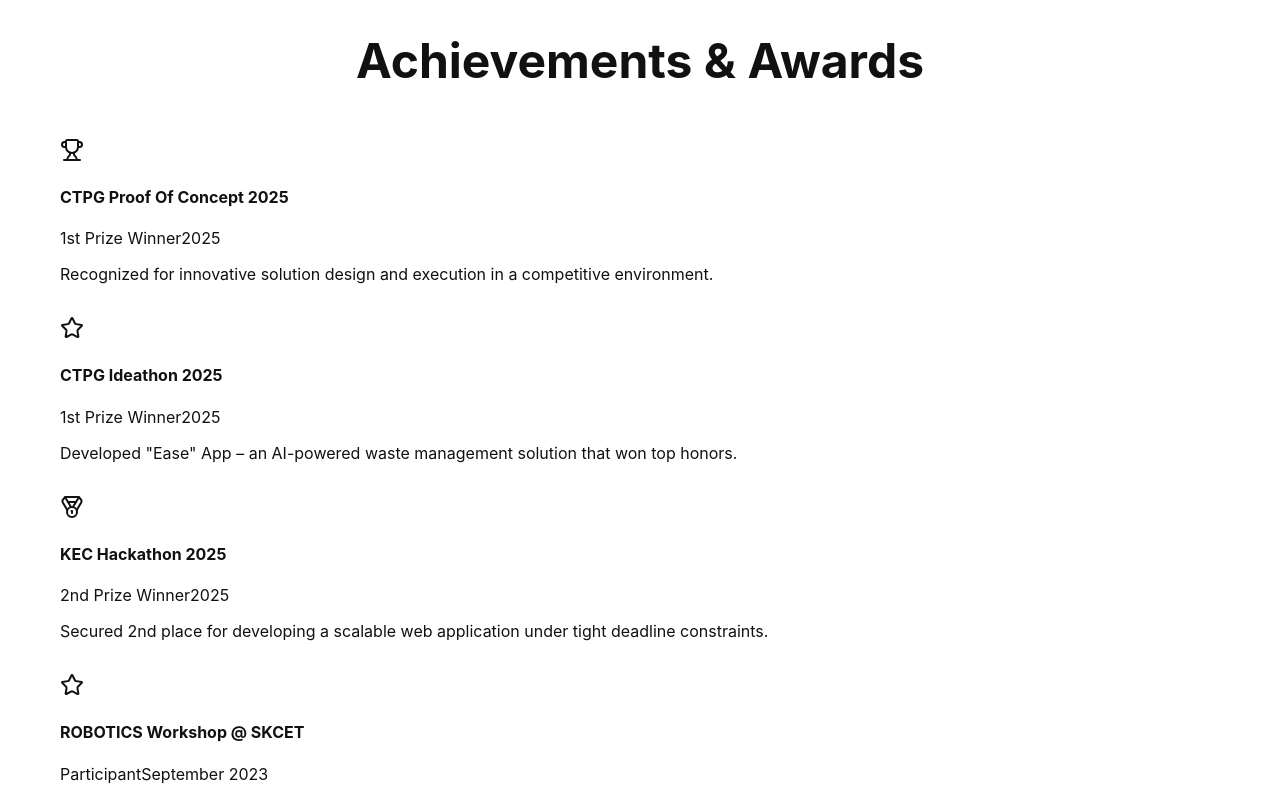
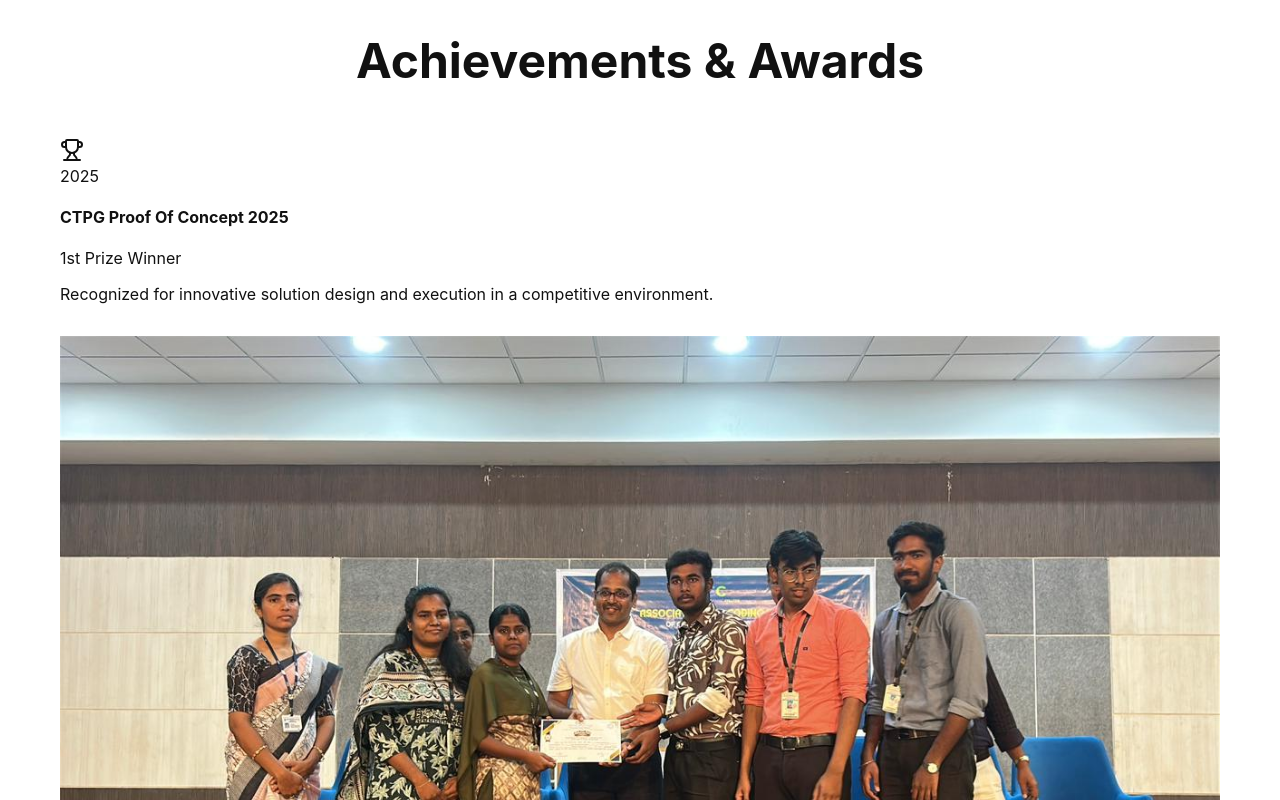
Before and after one commit to kiruthik13/portfolio, a React (Vite) app in the folder frontend/: page / in a window 1280 px wide. Shown: the part 1820-2620 px from the top of the page. Built offline with nearby package versions, Linux system fonts and the light colour scheme.

Commit message:
Update Fencing URLs and add CTPG Ideathon prize image

```diff
--- a/frontend/src/components/AchievementsSection.jsx
+++ b/frontend/src/components/AchievementsSection.jsx
@@ -18,6 +18,7 @@
         award: '1st Prize Winner',
         date: '2025',
         description: 'Developed "Ease" App – an AI-powered waste management solution that won top honors.',
+        image: '/ideathon-winner.jpg',
         icon: Star,
         color: 'from-blue-400 to-cyan-500',
         lightColor: 'from-blue-500 to-cyan-600',
@@ -61,25 +62,37 @@
                     >
                         <div className={`absolute top-0 right-0 w-24 h-24 bg-gradient-to-br ${item.color} opacity-10 blur-2xl rounded-full -mr-10 -mt-10 group-hover:opacity-20 transition-opacity`}></div>
 
-                        <div className="relative z-10">
-                            <div className={`w-12 h-12 rounded-lg bg-gradient-to-br ${item.color} p-2.5 mb-4 shadow-lg`}>
-                                <item.icon className="w-full h-full text-white" />
+                        <div className="relative z-10 flex flex-col h-full">
+                            {item.image && (
+                                <div className="mb-4 -mx-6 -mt-6 overflow-hidden rounded-t-xl h-48 border-b border-gray-100 dark:border-gray-800">
+                                    <img
+                                        src={item.image}
+                                        alt={item.title}
+                                        className="w-full h-full object-cover transform transition-transform duration-700 group-hover:scale-105"
+                                    />
+                                </div>
+                            )}
+
+                            <div className="flex items-center justify-between mb-4 mt-1">
+                                <div className={`w-12 h-12 rounded-lg bg-gradient-to-br ${item.color} p-2.5 shadow-lg`}>
+                                    <item.icon className="w-full h-full text-white" />
+                                </div>
+                                <span className="text-xs text-gray-500 dark:text-gray-500 font-mono border border-gray-200 dark:border-gray-800 px-2 py-0.5 rounded">
+                                    {item.date}
+                                </span>
                             </div>
 
                             <h4 className="text-xl font-bold text-gray-900 dark:text-white mb-1 group-hover:text-transparent group-hover:bg-clip-text group-hover:bg-gradient-to-r group-hover:from-gray-900 group-hover:to-gray-600 dark:group-hover:from-white dark:group-hover:to-gray-400 transition-all">
                                 {item.title}
                             </h4>
 
-                            <div className="flex justify-between items-center mb-3">
+                            <div className="mb-3">
                                 <span className={`text-sm font-bold bg-clip-text text-transparent bg-gradient-to-r ${item.lightColor} dark:${item.color}`}>
                                     {item.award}
                                 </span>
-                                <span className="text-xs text-gray-500 dark:text-gray-500 font-mono border border-gray-200 dark:border-gray-800 px-2 py-0.5 rounded">
-                                    {item.date}
-                                </span>
                             </div>
 
-                            <p className="text-gray-600 dark:text-gray-400 text-sm leading-relaxed">
+                            <p className="text-gray-600 dark:text-gray-400 text-sm leading-relaxed mt-auto">
                                 {item.description}
                             </p>
                         </div>
--- a/frontend/src/pages/Projects.jsx
+++ b/frontend/src/pages/Projects.jsx
@@ -108,7 +108,7 @@
                       rel="noopener noreferrer"
                       className="project-btn live-btn"
                     >
-                      🔗 {project.adminUrl ? 'Client Portal' : 'Live Preview'}
+                      🔗 {project.adminUrl ? 'User Sign In' : 'Live Preview'}
                     </a>
                   )}
                   {project.adminUrl && (
@@ -119,7 +119,7 @@
                       className="project-btn live-btn"
                       style={{ background: 'var(--primary-gradient)', border: 'none' }}
                     >
-                      🔐 Admin Portal
+                      🔐 Admin Sign In
                     </a>
                   )}
                   {project.githubUrl && (
```
Also changed, not shown: frontend/public/ideathon-winner.jpg (added).
